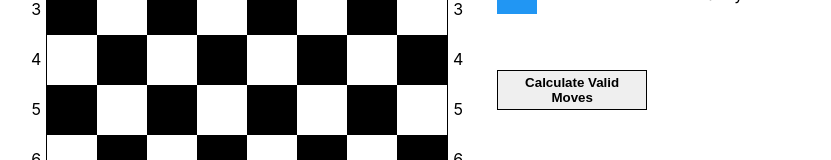
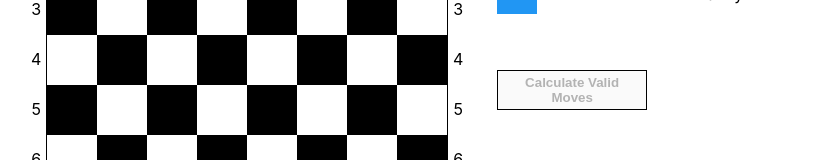
Before and after one commit to caiodoneda/chess-client, a React (Create React App) app: page /chess-board in a window 1280 px wide. Shown: the part 235-395 px from the top of the page, without its empty margins (241-1072 px from the left). Built offline with nearby package versions, Linux system fonts and the light colour scheme; no server answers.

Commit message:
Disabled button when position is not selected

```diff
--- a/src/components/Button.tsx
+++ b/src/components/Button.tsx
@@ -4,11 +4,16 @@ import "../css/Button.css";
 interface ButtonProps {
   children: React.ReactNode;
   callback?: () => void;
+  disabled?: boolean;
 }
 
 export default function Button(props: ButtonProps) {
   return (
-    <button className="Button" onClick={props.callback}>
+    <button
+      className="Button"
+      disabled={props.disabled}
+      onClick={props.callback}
+    >
       {props.children}
     </button>
   );
--- a/src/components/ChessBoardPage.tsx
+++ b/src/components/ChessBoardPage.tsx
@@ -80,7 +80,12 @@ export default class ChessBoardPage extends React.Component<
             <div className="ChessBoardPage-legend">
               <ChessBoardLegend />
             </div>
-            <Button callback={this.fetchMoves}>Calculate Valid Moves</Button>
+            <Button
+              disabled={this.state.position === undefined}
+              callback={this.fetchMoves}
+            >
+              Calculate Valid Moves
+            </Button>
           </div>
         </div>
         {this.state.apiError ? (
--- a/src/css/Button.css
+++ b/src/css/Button.css
@@ -1,11 +1,11 @@
 .Button {
-  cursor: pointer;
   width: 150px;
   height: 40px;
   border: 1px solid black;
   font-weight: bold;
 }
 
-.Button:hover {
+.Button:hover:enabled {
+  cursor: pointer;
   border: 2px solid #03a9f4;
 }
```
